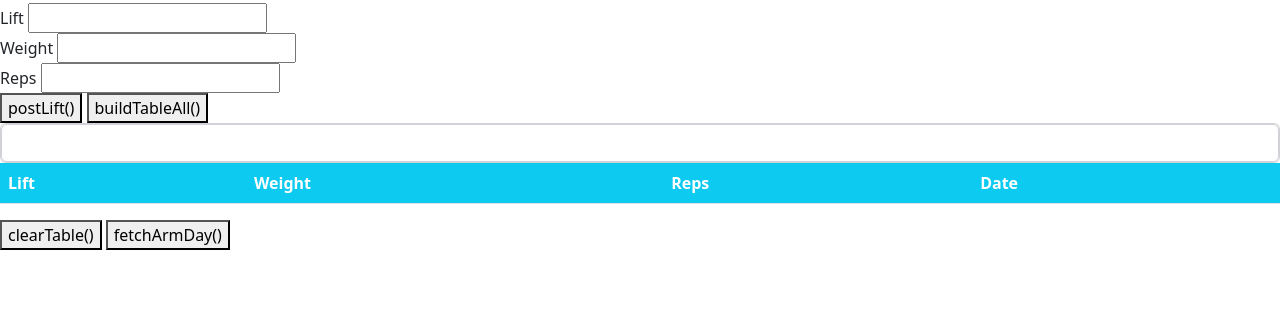
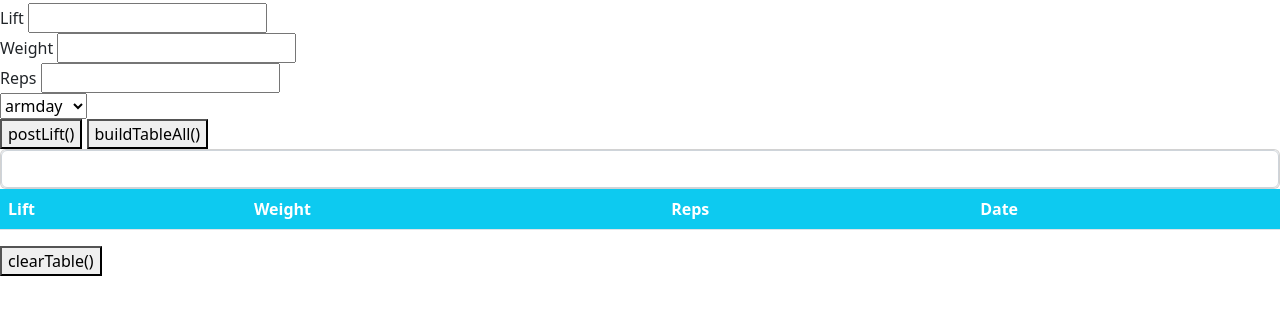
Before and after one commit to hikemalliday/lift-logger, a website: page public/index.html in a window 1280 px wide. Shown: the part 53-368 px from the top of the page. Drawn offline with nearby package versions, Linux system fonts and the light colour scheme; no server answers.

Commit message:
more progress

```diff
--- a/public/index.html
+++ b/public/index.html
@@ -39,6 +39,16 @@
             <label for="reps">Reps</label>
             <input type="number" name="reps" id="reps">
         </div>
+        <div>
+            <label for="splitday">
+                <select id="splitday">
+                    <option value="armday" id="armdaydropdown">armday</option>
+                    <option value="legday" id="legdaydropdown">legday</option>
+                    <option value="pullday" id="pulldaydropdown">pullday</option>
+                    <option value="pushday" id="pushdaydropdown">pushday</option>
+                </select>
+            </label>
+        </div>
 
         <button name="data" type="button" class="button" onclick="postLift()">postLift()</button>
         <button name="data" type="button" class="button" onclick="buildTableAll()">buildTableAll()</button>
@@ -71,10 +81,7 @@
             </tbody>
           </table>
 
-
           <button type="button" onclick="clearTable()">clearTable()</button>
-          <button type="button" onclick="fetchArmDay()">fetchArmDay()</button>
-
 
           <script src="index.js"></script>
     <script>
```
